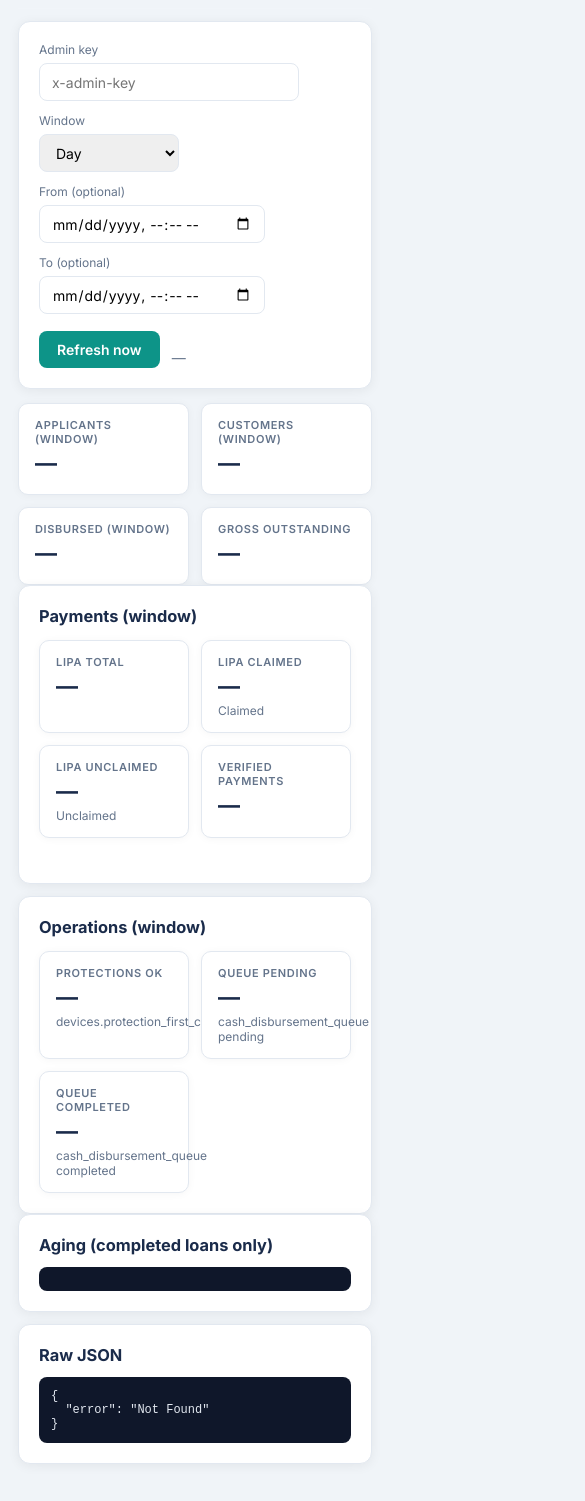
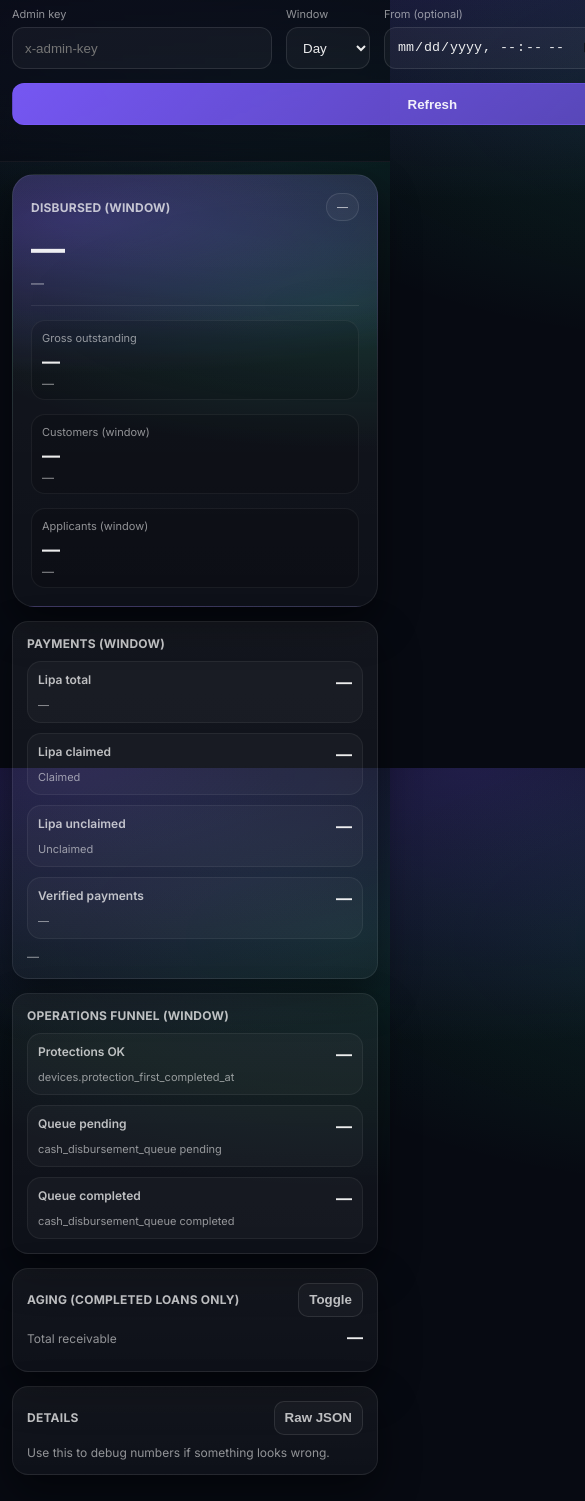
Before and after one commit to savcom1/kopanow-backend, a website: page loanoverview/index.html in a window 390 px wide. Shown: the part 76-1577 px from the top of the page, 585 px wide, since content can reach past the window. Drawn offline with Linux system fonts and the light colour scheme; no server answers.

Commit message:
feat(loanoverview): redesign dashboard UI
Refresh LoanOverview with a modern responsive layout, dedicated stylesheet, and updated rendering (collapsible raw JSON + aging list) while keeping polling and API unchanged.

Made-with: Cursor

```diff
--- a/loanoverview/index.html
+++ b/loanoverview/index.html
@@ -7,102 +7,159 @@
   <link rel="preconnect" href="https://fonts.googleapis.com" />
   <link rel="preconnect" href="https://fonts.gstatic.com" crossorigin />
   <link href="https://fonts.googleapis.com/css2?family=Inter:wght@400;500;600;700&display=swap" rel="stylesheet" />
-  <!-- Reuse accounting styles for consistent look -->
-  <link rel="stylesheet" href="/accounting/styles.css" />
-  <style>
-    .wrap { padding: 18px; max-width: 1200px; margin: 0 auto; }
-    .toprow { display:flex; gap:12px; flex-wrap:wrap; align-items:flex-end; }
-    .toprow .field { display:flex; flex-direction:column; gap:6px; }
-    .toprow input, .toprow select { height: 38px; }
-    .kpi-grid { margin-top: 14px; }
-    .kpi-val { font-size: 22px; }
-    .muted-small { color: rgba(255,255,255,0.65); font-size: 12px; }
-    .row { display:flex; gap:12px; flex-wrap:wrap; }
-    .row .card { flex:1; min-width: 320px; }
-    pre.code-block { max-height: 260px; overflow:auto; }
-  </style>
+  <link rel="stylesheet" href="styles.css" />
 </head>
 <body>
-  <div class="wrap">
-    <div class="brand" style="margin-bottom:12px">
-      <span class="brand-dot"></span>
-      <span class="brand-name">Kopanow</span>
-      <span class="brand-tag">LoanOverview</span>
-      <span class="muted-small" style="margin-left:auto">Poll: 30s</span>
+  <header class="lo-header">
+    <div class="lo-container">
+      <div class="lo-titlebar">
+        <div>
+          <div class="lo-title">LoanOverview</div>
+          <div class="lo-subtitle">Real-time KPIs · updates every 30s</div>
+        </div>
+        <div class="lo-status">
+          <div class="lo-status-label">Last updated</div>
+          <div class="lo-status-value" id="last-updated">—</div>
+        </div>
       </div>
 
-    <div class="card">
-      <div class="toprow">
-        <div class="field" style="min-width:260px">
-          <label class="key-label">Admin key</label>
-          <input type="password" id="admin-key" class="key-input" placeholder="x-admin-key" autocomplete="off" />
-        </div>
-        <div class="field">
-          <label class="key-label">Window</label>
-          <select id="window" class="key-input" style="min-width:140px">
+      <div class="lo-filters">
+        <label class="lo-field lo-field-wide">
+          <span class="lo-label">Admin key</span>
+          <input type="password" id="admin-key" class="lo-input" placeholder="x-admin-key" autocomplete="off" />
+        </label>
+        <label class="lo-field">
+          <span class="lo-label">Window</span>
+          <select id="window" class="lo-input">
             <option value="day">Day</option>
             <option value="week">Week</option>
             <option value="month">Month</option>
           </select>
+        </label>
+        <label class="lo-field">
+          <span class="lo-label">From (optional)</span>
+          <input type="datetime-local" id="from" class="lo-input" />
+        </label>
+        <label class="lo-field">
+          <span class="lo-label">To (optional)</span>
+          <input type="datetime-local" id="to" class="lo-input" />
+        </label>
+        <button type="button" class="lo-btn lo-btn-primary" id="btn-refresh">Refresh</button>
       </div>
-        <div class="field">
-          <label class="key-label">From (optional)</label>
-          <input type="datetime-local" id="from" class="key-input" />
     </div>
-        <div class="field">
-          <label class="key-label">To (optional)</label>
-          <input type="datetime-local" id="to" class="key-input" />
+  </header>
+
+  <main class="lo-container lo-main">
+    <!-- Above-the-fold primary -->
+    <section class="lo-grid lo-grid-primary">
+      <div class="lo-card lo-card-hero">
+        <div class="lo-card-head">
+          <div class="lo-card-title">Disbursed (window)</div>
+          <div class="lo-chip" id="chip-window">—</div>
         </div>
-        <div class="field">
-          <button type="button" class="btn btn-primary" id="btn-refresh">Refresh now</button>
+        <div class="lo-hero-value" id="kpi-disbursed">—</div>
+        <div class="lo-hero-sub" id="kpi-disbursed-count">—</div>
+        <div class="lo-divider"></div>
+        <div class="lo-mini-grid">
+          <div class="lo-mini">
+            <div class="lo-mini-label">Gross outstanding</div>
+            <div class="lo-mini-value" id="kpi-gross">—</div>
+            <div class="lo-mini-sub" id="kpi-par30">—</div>
           </div>
-        <div class="field">
-          <div class="muted-small">Last updated</div>
-          <div id="last-updated" class="muted">—</div>
+          <div class="lo-mini">
+            <div class="lo-mini-label">Customers (window)</div>
+            <div class="lo-mini-value" id="kpi-customers">—</div>
+            <div class="lo-mini-sub" id="kpi-customers-total">—</div>
+          </div>
+          <div class="lo-mini">
+            <div class="lo-mini-label">Applicants (window)</div>
+            <div class="lo-mini-value" id="kpi-applicants">—</div>
+            <div class="lo-mini-sub" id="kpi-registrations">—</div>
           </div>
         </div>
       </div>
+    </section>
 
-    <div class="kpi-grid" id="kpi-grid">
-      <div class="kpi-card"><div class="kpi-label">Applicants (window)</div><div class="kpi-val" id="kpi-applicants">—</div><div class="kpi-sub" id="kpi-registrations"></div></div>
-      <div class="kpi-card"><div class="kpi-label">Customers (window)</div><div class="kpi-val" id="kpi-customers">—</div><div class="kpi-sub" id="kpi-customers-total"></div></div>
-      <div class="kpi-card"><div class="kpi-label">Disbursed (window)</div><div class="kpi-val" id="kpi-disbursed">—</div><div class="kpi-sub" id="kpi-disbursed-count"></div></div>
-      <div class="kpi-card"><div class="kpi-label">Gross outstanding</div><div class="kpi-val" id="kpi-gross">—</div><div class="kpi-sub" id="kpi-par30"></div></div>
+    <!-- Full dashboard below -->
+    <section class="lo-grid lo-grid-2">
+      <div class="lo-card">
+        <div class="lo-card-head">
+          <div class="lo-card-title">Payments (window)</div>
+        </div>
+        <div class="lo-kpi-rows">
+          <div class="lo-kpi-row">
+            <div class="lo-kpi-name">Lipa total</div>
+            <div class="lo-kpi-val" id="kpi-lipa-total">—</div>
+            <div class="lo-kpi-sub" id="kpi-lipa-rows">—</div>
+          </div>
+          <div class="lo-kpi-row">
+            <div class="lo-kpi-name">Lipa claimed</div>
+            <div class="lo-kpi-val" id="kpi-lipa-claimed">—</div>
+            <div class="lo-kpi-sub">Claimed</div>
+          </div>
+          <div class="lo-kpi-row">
+            <div class="lo-kpi-name">Lipa unclaimed</div>
+            <div class="lo-kpi-val" id="kpi-lipa-unclaimed">—</div>
+            <div class="lo-kpi-sub">Unclaimed</div>
+          </div>
+          <div class="lo-kpi-row">
+            <div class="lo-kpi-name">Verified payments</div>
+            <div class="lo-kpi-val" id="kpi-verified">—</div>
+            <div class="lo-kpi-sub" id="kpi-verified-rows">—</div>
+          </div>
+        </div>
+        <div class="lo-note" id="kpi-payment-refs">—</div>
       </div>
 
-    <div class="row">
-      <div class="card">
-        <h3 style="margin:0 0 10px">Payments (window)</h3>
-        <div class="kpi-grid">
-          <div class="kpi-card"><div class="kpi-label">Lipa total</div><div class="kpi-val" id="kpi-lipa-total">—</div><div class="kpi-sub" id="kpi-lipa-rows"></div></div>
-          <div class="kpi-card"><div class="kpi-label">Lipa claimed</div><div class="kpi-val" id="kpi-lipa-claimed">—</div><div class="kpi-sub">Claimed</div></div>
-          <div class="kpi-card"><div class="kpi-label">Lipa unclaimed</div><div class="kpi-val" id="kpi-lipa-unclaimed">—</div><div class="kpi-sub">Unclaimed</div></div>
-          <div class="kpi-card"><div class="kpi-label">Verified payments</div><div class="kpi-val" id="kpi-verified">—</div><div class="kpi-sub" id="kpi-verified-rows"></div></div>
+      <div class="lo-card">
+        <div class="lo-card-head">
+          <div class="lo-card-title">Operations funnel (window)</div>
         </div>
-        <div class="muted-small" id="kpi-payment-refs" style="margin-top:10px">—</div>
+        <div class="lo-kpi-rows">
+          <div class="lo-kpi-row">
+            <div class="lo-kpi-name">Protections OK</div>
+            <div class="lo-kpi-val" id="kpi-prot-ok">—</div>
+            <div class="lo-kpi-sub">devices.protection_first_completed_at</div>
           </div>
-
-      <div class="card">
-        <h3 style="margin:0 0 10px">Operations (window)</h3>
-        <div class="kpi-grid">
-          <div class="kpi-card"><div class="kpi-label">Protections OK</div><div class="kpi-val" id="kpi-prot-ok">—</div><div class="kpi-sub">devices.protection_first_completed_at</div></div>
-          <div class="kpi-card"><div class="kpi-label">Queue pending</div><div class="kpi-val" id="kpi-q-pending">—</div><div class="kpi-sub">cash_disbursement_queue pending</div></div>
-          <div class="kpi-card"><div class="kpi-label">Queue completed</div><div class="kpi-val" id="kpi-q-completed">—</div><div class="kpi-sub">cash_disbursement_queue completed</div></div>
+          <div class="lo-kpi-row">
+            <div class="lo-kpi-name">Queue pending</div>
+            <div class="lo-kpi-val" id="kpi-q-pending">—</div>
+            <div class="lo-kpi-sub">cash_disbursement_queue pending</div>
+          </div>
+          <div class="lo-kpi-row">
+            <div class="lo-kpi-name">Queue completed</div>
+            <div class="lo-kpi-val" id="kpi-q-completed">—</div>
+            <div class="lo-kpi-sub">cash_disbursement_queue completed</div>
           </div>
         </div>
       </div>
+    </section>
 
-    <div class="row">
-      <div class="card">
-        <h3 style="margin:0 0 10px">Aging (completed loans only)</h3>
-        <pre class="code-block" id="aging-out"></pre>
+    <section class="lo-grid lo-grid-2">
+      <div class="lo-card">
+        <div class="lo-card-head">
+          <div class="lo-card-title">Aging (completed loans only)</div>
+          <button type="button" class="lo-btn lo-btn-ghost" id="btn-toggle-aging">Toggle</button>
         </div>
-      <div class="card">
-        <h3 style="margin:0 0 10px">Raw JSON</h3>
-        <pre class="code-block" id="raw-out"></pre>
+        <div id="aging-wrap">
+          <div class="lo-aging-summary">
+            <div class="lo-aging-total-label">Total receivable</div>
+            <div class="lo-aging-total-val" id="aging-total">—</div>
+          </div>
+          <div class="lo-aging-table" id="aging-table"></div>
         </div>
       </div>
+
+      <div class="lo-card">
+        <div class="lo-card-head">
+          <div class="lo-card-title">Details</div>
+          <button type="button" class="lo-btn lo-btn-ghost" id="btn-toggle-raw">Raw JSON</button>
         </div>
+        <pre class="lo-code" id="raw-out" hidden></pre>
+        <div class="lo-hint">Use this to debug numbers if something looks wrong.</div>
+      </div>
+    </section>
+  </main>
 
   <script src="app.js"></script>
 </body>
--- /dev/null
+++ b/loanoverview/styles.css
@@ -0,0 +1,277 @@
+:root {
+  --bg0: #070a12;
+  --bg1: rgba(255, 255, 255, 0.04);
+  --bg2: rgba(255, 255, 255, 0.06);
+  --bd1: rgba(255, 255, 255, 0.10);
+  --bd2: rgba(255, 255, 255, 0.14);
+  --txt0: rgba(255, 255, 255, 0.92);
+  --txt1: rgba(255, 255, 255, 0.72);
+  --txt2: rgba(255, 255, 255, 0.55);
+  --shadow: 0 18px 40px rgba(0, 0, 0, 0.45);
+  --radius: 16px;
+  --radius2: 22px;
+  --gap: 14px;
+  --accent: #7c5cff;
+  --accent2: #2ee9a6;
+  --danger: #ff4d6d;
+  --mono: ui-monospace, SFMono-Regular, Menlo, Monaco, Consolas, "Liberation Mono", "Courier New", monospace;
+  --sans: Inter, system-ui, -apple-system, Segoe UI, Roboto, Arial, sans-serif;
+}
+
+* { box-sizing: border-box; }
+html, body { height: 100%; }
+body {
+  margin: 0;
+  font-family: var(--sans);
+  color: var(--txt0);
+  background:
+    radial-gradient(1200px 500px at 20% 0%, rgba(124, 92, 255, 0.22), transparent 55%),
+    radial-gradient(900px 420px at 90% 20%, rgba(46, 233, 166, 0.12), transparent 60%),
+    linear-gradient(180deg, #050711, #070a12 40%, #070a12);
+}
+
+.lo-container {
+  max-width: 1240px;
+  margin: 0 auto;
+  padding: 18px 18px 26px;
+}
+
+.lo-header {
+  position: sticky;
+  top: 0;
+  z-index: 20;
+  backdrop-filter: blur(10px);
+  background: linear-gradient(180deg, rgba(7,10,18,0.90), rgba(7,10,18,0.60));
+  border-bottom: 1px solid rgba(255,255,255,0.06);
+}
+
+.lo-titlebar {
+  display: flex;
+  align-items: flex-end;
+  justify-content: space-between;
+  gap: 14px;
+  padding-top: 6px;
+}
+
+.lo-title {
+  font-size: 22px;
+  font-weight: 700;
+  letter-spacing: -0.02em;
+}
+
+.lo-subtitle {
+  margin-top: 4px;
+  font-size: 12px;
+  color: var(--txt2);
+}
+
+.lo-status {
+  display: flex;
+  flex-direction: column;
+  align-items: flex-end;
+  gap: 4px;
+}
+.lo-status-label { font-size: 11px; color: var(--txt2); }
+.lo-status-value { font-size: 12px; color: var(--txt1); }
+
+.lo-filters {
+  margin-top: 14px;
+  display: grid;
+  grid-template-columns: 1.4fr 0.6fr 0.9fr 0.9fr auto;
+  gap: var(--gap);
+  align-items: end;
+  padding-bottom: 10px;
+}
+
+.lo-field { display: flex; flex-direction: column; gap: 6px; }
+.lo-field-wide { min-width: 260px; }
+.lo-label { font-size: 11px; color: var(--txt2); }
+
+.lo-input {
+  height: 42px;
+  padding: 0 12px;
+  border-radius: 12px;
+  border: 1px solid rgba(255,255,255,0.10);
+  background: rgba(255,255,255,0.04);
+  color: var(--txt0);
+  outline: none;
+}
+.lo-input:focus {
+  border-color: rgba(124, 92, 255, 0.55);
+  box-shadow: 0 0 0 4px rgba(124, 92, 255, 0.12);
+}
+
+.lo-btn {
+  height: 42px;
+  padding: 0 14px;
+  border-radius: 12px;
+  border: 1px solid rgba(255,255,255,0.12);
+  background: rgba(255,255,255,0.06);
+  color: var(--txt0);
+  font-weight: 600;
+  cursor: pointer;
+}
+.lo-btn:hover { background: rgba(255,255,255,0.08); }
+.lo-btn:active { transform: translateY(1px); }
+
+.lo-btn-primary {
+  border-color: rgba(124, 92, 255, 0.45);
+  background: linear-gradient(135deg, rgba(124,92,255,0.95), rgba(124,92,255,0.55));
+}
+.lo-btn-primary:hover { filter: brightness(1.05); }
+
+.lo-btn-ghost {
+  height: 34px;
+  padding: 0 10px;
+  border-radius: 10px;
+  border: 1px solid rgba(255,255,255,0.10);
+  background: rgba(255,255,255,0.03);
+  color: var(--txt1);
+  font-weight: 600;
+}
+
+.lo-main { padding-top: 12px; }
+
+.lo-grid { display: grid; gap: var(--gap); }
+.lo-grid-primary { grid-template-columns: 1fr; }
+.lo-grid-2 { grid-template-columns: 1fr 1fr; margin-top: var(--gap); }
+
+.lo-card {
+  border: 1px solid rgba(255,255,255,0.08);
+  background: linear-gradient(180deg, rgba(255,255,255,0.05), rgba(255,255,255,0.03));
+  border-radius: var(--radius);
+  box-shadow: var(--shadow);
+  padding: 14px;
+}
+
+.lo-card-hero {
+  border-radius: var(--radius2);
+  padding: 18px;
+  background:
+    radial-gradient(900px 260px at 18% 10%, rgba(124,92,255,0.32), transparent 60%),
+    radial-gradient(700px 240px at 90% 30%, rgba(46,233,166,0.14), transparent 60%),
+    linear-gradient(180deg, rgba(255,255,255,0.06), rgba(255,255,255,0.03));
+}
+
+.lo-card-head {
+  display: flex;
+  align-items: center;
+  justify-content: space-between;
+  gap: 10px;
+  margin-bottom: 10px;
+}
+.lo-card-title {
+  font-size: 12px;
+  font-weight: 700;
+  letter-spacing: 0.02em;
+  color: var(--txt1);
+  text-transform: uppercase;
+}
+
+.lo-chip {
+  font-size: 11px;
+  color: rgba(255,255,255,0.72);
+  padding: 6px 10px;
+  border-radius: 999px;
+  border: 1px solid rgba(255,255,255,0.10);
+  background: rgba(255,255,255,0.04);
+}
+
+.lo-hero-value {
+  font-size: 40px;
+  font-weight: 800;
+  letter-spacing: -0.03em;
+  line-height: 1.05;
+}
+.lo-hero-sub {
+  margin-top: 8px;
+  font-size: 13px;
+  color: var(--txt2);
+}
+
+.lo-divider {
+  margin: 14px 0;
+  height: 1px;
+  background: rgba(255,255,255,0.08);
+}
+
+.lo-mini-grid {
+  display: grid;
+  grid-template-columns: 1fr 1fr 1fr;
+  gap: var(--gap);
+}
+.lo-mini { padding: 10px 10px 8px; border-radius: 14px; background: rgba(0,0,0,0.12); border: 1px solid rgba(255,255,255,0.06); }
+.lo-mini-label { font-size: 11px; color: var(--txt2); }
+.lo-mini-value { margin-top: 6px; font-size: 18px; font-weight: 800; }
+.lo-mini-sub { margin-top: 4px; font-size: 12px; color: var(--txt2); }
+
+.lo-kpi-rows { display: grid; gap: 10px; }
+.lo-kpi-row {
+  display: grid;
+  grid-template-columns: 1fr auto;
+  gap: 6px 12px;
+  padding: 10px 10px;
+  border-radius: 14px;
+  border: 1px solid rgba(255,255,255,0.06);
+  background: rgba(255,255,255,0.03);
+}
+.lo-kpi-name { font-size: 12px; color: var(--txt1); font-weight: 600; }
+.lo-kpi-val { font-size: 16px; font-weight: 800; justify-self: end; }
+.lo-kpi-sub { grid-column: 1 / -1; font-size: 11px; color: var(--txt2); }
+.lo-note { margin-top: 10px; font-size: 12px; color: var(--txt2); }
+
+.lo-aging-summary {
+  display: flex;
+  align-items: baseline;
+  justify-content: space-between;
+  gap: 12px;
+  margin-bottom: 10px;
+}
+.lo-aging-total-label { font-size: 12px; color: var(--txt2); }
+.lo-aging-total-val { font-size: 16px; font-weight: 800; }
+
+.lo-aging-table {
+  display: grid;
+  gap: 8px;
+}
+.lo-aging-row {
+  display: grid;
+  grid-template-columns: 1.2fr 0.4fr 0.6fr;
+  gap: 10px;
+  align-items: center;
+  padding: 10px;
+  border-radius: 14px;
+  border: 1px solid rgba(255,255,255,0.06);
+  background: rgba(255,255,255,0.03);
+}
+.lo-aging-label { color: var(--txt1); font-weight: 600; font-size: 12px; }
+.lo-aging-count { color: var(--txt2); font-size: 12px; text-align: right; }
+.lo-aging-amount { font-weight: 800; font-size: 13px; text-align: right; }
+
+.lo-code {
+  margin: 0;
+  padding: 12px;
+  border-radius: 14px;
+  border: 1px solid rgba(255,255,255,0.08);
+  background: rgba(0,0,0,0.18);
+  max-height: 320px;
+  overflow: auto;
+  font-family: var(--mono);
+  font-size: 11px;
+  color: rgba(255,255,255,0.80);
+}
+.lo-hint { margin-top: 10px; font-size: 12px; color: var(--txt2); }
+
+@media (max-width: 980px) {
+  .lo-filters { grid-template-columns: 1fr 0.6fr 1fr 1fr; }
+  .lo-filters .lo-btn { grid-column: 1 / -1; }
+  .lo-grid-2 { grid-template-columns: 1fr; }
+  .lo-mini-grid { grid-template-columns: 1fr; }
+}
+
+@media (max-width: 560px) {
+  .lo-container { padding-left: 12px; padding-right: 12px; }
+  .lo-titlebar { align-items: flex-start; }
+  .lo-status { align-items: flex-start; }
+  .lo-hero-value { font-size: 34px; }
+}
```
Also changed, not shown: loanoverview/app.js (+81 -33 lines). Lines whose indentation alone changed are shown as unchanged.
